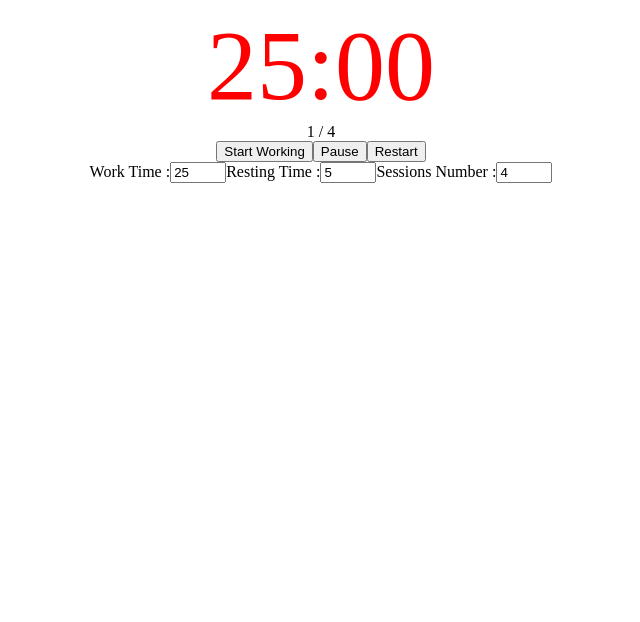
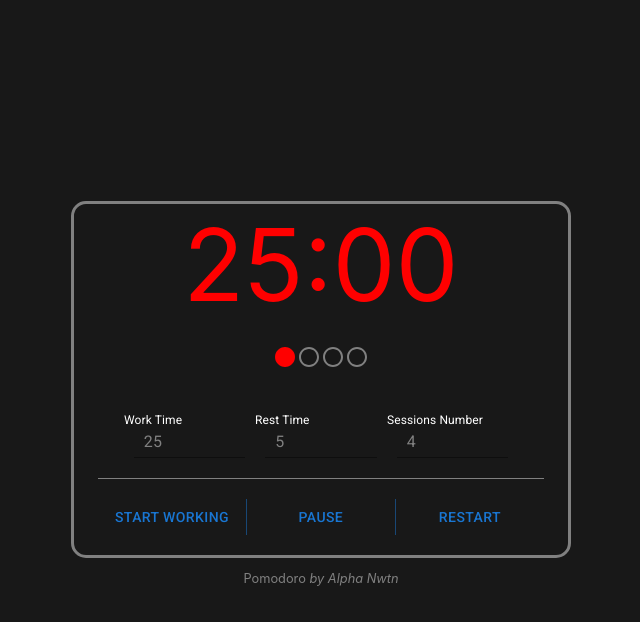
Before and after one commit to alphanwtn/react-pomodoro, a React (Create React App) app: page / in a window 1280 px wide. Shown: the top 622 px of the page, without its empty margins (319-959 px from the left). Built offline with nearby package versions, Linux system fonts and the light colour scheme.

Commit message:
MUI styling beginning

```diff
--- a/package.json
+++ b/package.json
@@ -3,10 +3,15 @@
   "version": "0.1.0",
   "private": true,
   "dependencies": {
+    "@emotion/react": "^11.7.1",
+    "@emotion/styled": "^11.6.0",
+    "@mui/icons-material": "^5.2.5",
+    "@mui/material": "^5.2.6",
     "@testing-library/jest-dom": "^5.16.1",
     "@testing-library/react": "^12.1.2",
     "@testing-library/user-event": "^13.5.0",
     "react": "^17.0.2",
+    "react-bootstrap": "^2.0.4",
     "react-dom": "^17.0.2",
     "react-scripts": "5.0.0",
     "web-vitals": "^2.1.2"
--- a/public/index.html
+++ b/public/index.html
@@ -24,6 +24,14 @@
       work correctly both with client-side routing and a non-root public URL.
       Learn how to configure a non-root public URL by running `npm run build`.
     -->
+    <link
+      rel="stylesheet"
+      href="https://fonts.googleapis.com/icon?family=Material+Icons"
+    />
+    <link
+      rel="stylesheet"
+      href="https://fonts.googleapis.com/css?family=Roboto:300,400,500,700&display=swap"
+    />
     <title>React App</title>
   </head>
   <body>
--- a/src/App.css
+++ b/src/App.css
@@ -1,38 +1,40 @@
-.App {
+body {
+  font-family: "roboto", serif;
   text-align: center;
+  height: 100vh;
 }
 
-.App-logo {
-  height: 40vmin;
-  pointer-events: none;
+#app-field {
+  border: 3px grey solid;
+  border-radius: 15px;
+  top: 50%;
 }
 
-@media (prefers-reduced-motion: no-preference) {
-  .App-logo {
-    animation: App-logo-spin infinite 20s linear;
-  }
+#timer-field {
+  font-size: 100px;
+  padding: 0;
+}
+#session-field {
+  padding: 20px 0 20px 0;
 }
 
-.App-header {
-  background-color: #282c34;
-  min-height: 100vh;
-  display: flex;
-  flex-direction: column;
-  align-items: center;
-  justify-content: center;
-  font-size: calc(10px + 2vmin);
-  color: white;
+#setup-field {
+  padding: 20px 0 20px 0;
 }
 
-.App-link {
-  color: #61dafb;
+#setup-field div {
+  padding: 0px 10px 0px 10px;
+  color: grey;
 }
 
-@keyframes App-logo-spin {
-  from {
-    transform: rotate(0deg);
-  }
-  to {
-    transform: rotate(360deg);
-  }
+#player-field {
+  padding: 20px 0 20px 0;
+  border-top: 1px grey solid;
+  width: 100%;
 }
+
+#signature {
+  color: grey;
+
+  font-size: 0.8em;
+}
--- a/src/App.js
+++ b/src/App.js
@@ -5,6 +5,7 @@ import Timer from "./Components/Timer";
 import Setup from "./Components/Setup";
 import AudioSection from "./Components/AudioSection";
 import Sessions from "./Components/Sessions";
+import { Container } from "@mui/material";
 
 function App() {
   /*   startTime et startRestingTime sont en minutes, displayedTime doit contenir l'équivalent en secondes.
@@ -71,20 +72,20 @@ function App() {
     );
   } else {
     return (
-      <div className="App">
-        <Timer toDisplay={displayedTime} workOrPauseState={workOrPauseState} />
-        <Sessions currentSession={currentSession} nbSessions={nbSessions} />
-        <Player
-          running={running}
-          setDisplayedTime={setDisplayedTime}
-          setRunning={setRunning}
-          startTime={startTime}
-          setWorkOrPauseState={setWorkOrPauseState}
-          setCurrentSession={setCurrentSession}
+      <div>
+        <Container id="app-field" maxWidth="sm">
+          <Timer
+            toDisplay={displayedTime}
+            workOrPauseState={workOrPauseState}
+          />
+          <Sessions
+            currentSession={currentSession}
+            nbSessions={nbSessions}
             workOrPauseState={workOrPauseState}
           />
 
           <Setup
+            id="setup-field"
             setDisplayedTime={setDisplayedTime}
             setStartTime={setStartTime}
             startTime={startTime}
@@ -94,6 +95,20 @@ function App() {
             setNbSessions={setNbSessions}
             workOrPauseState={workOrPauseState}
           />
+          <Player
+            id="player-field"
+            running={running}
+            setDisplayedTime={setDisplayedTime}
+            setRunning={setRunning}
+            startTime={startTime}
+            setWorkOrPauseState={setWorkOrPauseState}
+            setCurrentSession={setCurrentSession}
+            workOrPauseState={workOrPauseState}
+          />
+        </Container>
+        <p id="signature">
+          Pomodoro <em>by Alpha Nwtn</em>
+        </p>
         <AudioSection alarmRing={alarmRing}></AudioSection>
       </div>
     );
--- a/src/Components/Player.js
+++ b/src/Components/Player.js
@@ -1,4 +1,6 @@
 import React from "react";
+import Button from "@mui/material/Button";
+import { ButtonGroup } from "@mui/material";
 
 function Player(props) {
   const {
@@ -12,18 +14,25 @@ function Player(props) {
 
   function restartPomodoro() {
     setRunning(false);
-    setDisplayedTime(startTime);
+    setDisplayedTime(startTime * 60);
     setWorkOrPauseState("work");
     setCurrentSession(1);
   }
 
   return (
-    <div>
-      <button onClick={() => setRunning(true)}>
-        Start {workOrPauseState === "work" ? "Working" : "Resting"}
-      </button>
-      <button onClick={() => setRunning(false)}>Pause</button>
-      <button onClick={() => restartPomodoro()}>Restart</button>
+    <div id="player-field">
+      <ButtonGroup
+        variant="text"
+        color="primary"
+        aria-label="text button group"
+        fullWidth
+      >
+        <Button onClick={() => setRunning(true)}>
+          Start {workOrPauseState === "work" ? "Working" : "Resting"}
+        </Button>
+        <Button onClick={() => setRunning(false)}>Pause</Button>
+        <Button onClick={() => restartPomodoro()}>Restart</Button>
+      </ButtonGroup>
     </div>
   );
 }
--- a/src/Components/Sessions.js
+++ b/src/Components/Sessions.js
@@ -1,12 +1,29 @@
 import React from "react";
+import CircleIcon from "@mui/icons-material/Circle";
+import CircleOutlinedIcon from "@mui/icons-material/CircleOutlined";
 
 function Sessions(props) {
-  const { currentSession, nbSessions } = props;
-  return (
-    <div>
-      {currentSession} / {nbSessions}
-    </div>
-  );
+  const { currentSession, nbSessions, workOrPauseState } = props;
+
+  let sessionList = [];
+
+  for (let i = 1; i <= nbSessions; i++) {
+    if (i < currentSession) {
+      sessionList.push(<CircleIcon key={i} style={{ fill: "grey" }} />);
+    }
+
+    if (i == currentSession && workOrPauseState === "work") {
+      sessionList.push(<CircleIcon key={i} style={{ fill: "red" }} />);
+    } else if (i == currentSession && workOrPauseState === "pause") {
+      sessionList.push(<CircleIcon key={i} style={{ fill: "green" }} />);
+    }
+
+    if (i > currentSession) {
+      sessionList.push(<CircleOutlinedIcon key={i} style={{ fill: "grey" }} />);
+    }
+  }
+
+  return <div id="session-field">{sessionList}</div>;
 }
 
 export default Sessions;
--- a/src/Components/Setup.js
+++ b/src/Components/Setup.js
@@ -1,4 +1,5 @@
 import React from "react";
+import { TextField } from "@mui/material";
 
 function Setup(props) {
   const {
@@ -31,36 +32,48 @@ function Setup(props) {
   }
 
   return (
-    <div>
-      <label name="worktime">Work Time :</label>
-      <input
+    <div id="setup-field">
+      <TextField
+        InputLabelProps={{
+          style: { color: "#fff" },
+        }}
+        InputProps={{ inputProps: { min: 1, max: 99 } }}
+        type="number"
         value={startTime}
+        sx={{ width: "25%" }}
+        size="small"
+        label="Work Time"
+        variant="standard"
         onChange={handleChange}
+      />
+
+      <TextField
+        InputLabelProps={{
+          style: { color: "#fff" },
+        }}
+        InputProps={{ inputProps: { min: 1, max: 99 } }}
         type="number"
-        name="worktime"
-        min="1"
-        max="50"
-      ></input>
+        value={startRestingTime}
+        sx={{ width: "25%" }}
+        size="small"
+        label="Rest Time"
+        variant="standard"
+        onChange={handleChangeResting}
+      />
 
-      <label name="restingtime">Resting Time :</label>
-      <input
-        value={startRestingTime}
-        onChange={handleChangeResting}
+      <TextField
+        InputLabelProps={{
+          style: { color: "#fff" },
+        }}
+        InputProps={{ inputProps: { min: 1, max: 99 } }}
         type="number"
-        name="restingtime"
-        min="1"
-        max="25"
-      ></input>
-
-      <label name="nbsessions">Sessions Number :</label>
-      <input
         value={nbSessions}
+        sx={{ width: "25%" }}
+        size="small"
+        label="Sessions Number"
+        variant="standard"
         onChange={handleChangeNbSessions}
-        type="number"
-        name="nbsessions"
-        min="1"
-        max="10"
-      ></input>
+      />
     </div>
   );
 }
--- a/src/Components/Timer.js
+++ b/src/Components/Timer.js
@@ -14,10 +14,9 @@ function Timer(props) {
 
   return (
     <div
+      id="timer-field"
       style={
-        workOrPauseState === "work"
-          ? { color: "red", fontSize: "100px" }
-          : { color: "green", fontSize: "100px" }
+        workOrPauseState === "work" ? { color: "red" } : { color: "green" }
       }
     >
       {secondsToCLock(toDisplay)}
--- a/src/index.css
+++ b/src/index.css
@@ -1,13 +1,21 @@
 body {
+  background-color: rgb(24, 24, 24);
   margin: 0;
-  font-family: -apple-system, BlinkMacSystemFont, 'Segoe UI', 'Roboto', 'Oxygen',
-    'Ubuntu', 'Cantarell', 'Fira Sans', 'Droid Sans', 'Helvetica Neue',
+  font-family: -apple-system, BlinkMacSystemFont, "Segoe UI", "Roboto", "Oxygen",
+    "Ubuntu", "Cantarell", "Fira Sans", "Droid Sans", "Helvetica Neue",
     sans-serif;
   -webkit-font-smoothing: antialiased;
   -moz-osx-font-smoothing: grayscale;
+  display: flex;
+  justify-content: center;
+  align-items: center;
 }
 
 code {
-  font-family: source-code-pro, Menlo, Monaco, Consolas, 'Courier New',
+  font-family: source-code-pro, Menlo, Monaco, Consolas, "Courier New",
     monospace;
 }
+
+#root {
+  width: 500px;
+}
--- a/src/index.js
+++ b/src/index.js
@@ -1,6 +1,7 @@
 import React, { useState } from "react";
 import ReactDOM from "react-dom";
 import App from "./App";
+import "./index.css";
 
 ReactDOM.render(
   <React.StrictMode>
```
Also changed, not shown: 1 other file (tests, documents, lock files or other folders). Lines whose indentation alone changed are shown as unchanged.
